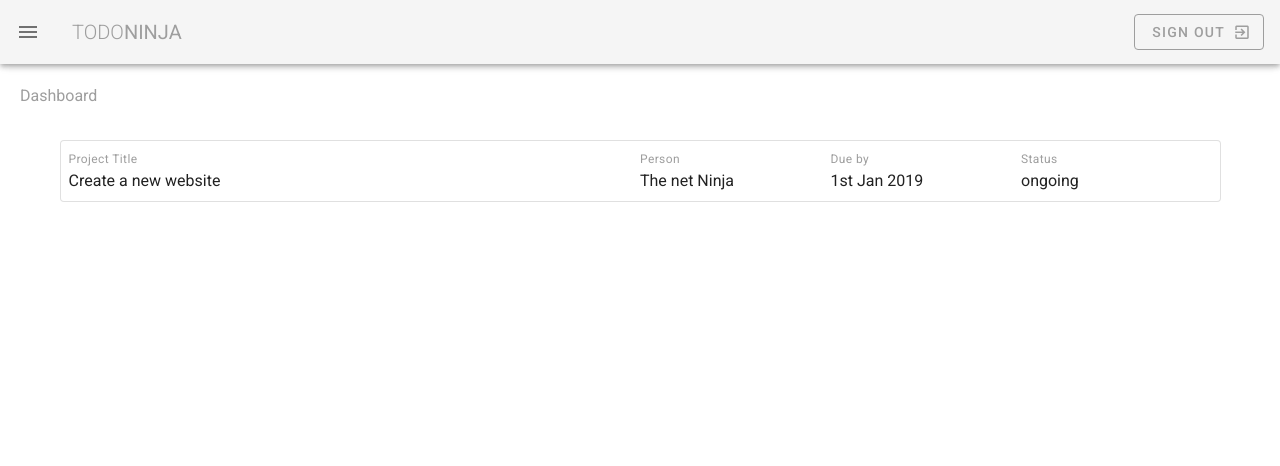
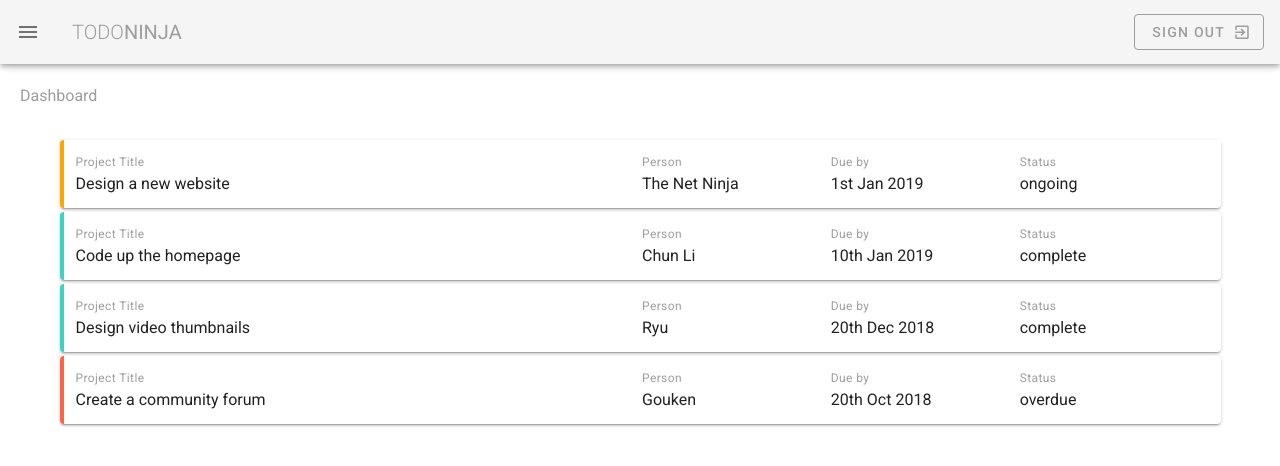
Before and after one commit to vinh-khang/vue-project-training, a Vue app: page / in a window 1280 px wide. Shown: the top 466 px of the page. Built offline with nearby package versions, Linux system fonts and the light colour scheme.

Commit message:
dummy project data code update

```diff
--- a/src/views/DashboardView.vue
+++ b/src/views/DashboardView.vue
@@ -2,26 +2,53 @@
   <div class="home">
     <div class="subheading grey--text ma-5">Dashboard</div>
     <v-container class="my-5">
-     <v-card flat outlined class="pa-5">
-        <v-layout row wrap>
+      <v-card class="white pa-3 mb-1" v-for="project in projects" :key="project.title">
+        <v-layout row wrap :class="`pa-3 project ${project.status}`">
           <v-flex xs12 md6>
             <div class="caption grey--text">Project Title</div>
-            <div>Create a new website</div>
+            <div>{{project.title}}</div>
           </v-flex>
           <v-flex xs6 sm4 md2>
             <div class="caption grey--text">Person</div>
-            <div>The net Ninja</div>
+            <div>{{project.person}}</div>
           </v-flex>
           <v-flex xs6 sm4 md2>
             <div class="caption grey--text">Due by</div>
-            <div>1st Jan 2019</div>
+            <div>{{project.due}}</div>
           </v-flex>
           <v-flex xs6 sm4 md2>
             <div class="caption grey--text">Status</div>
-            <div>ongoing</div>
+            <div>{{project.status}}</div>
           </v-flex>
         </v-layout>
       </v-card>
     </v-container>
   </div>
 </template>
+
+<script>
+  export default {
+    name: 'DashboardView',
+    data(){
+      return {
+        projects: [
+          { title: 'Design a new website', person: 'The Net Ninja', due: '1st Jan 2019', status: 'ongoing', content: 'Lorem ipsum dolor sit amet consectetur adipisicing elit. Sunt consequuntur eos eligendi illum minima adipisci deleniti, dicta mollitia enim explicabo fugiat quidem ducimus praesentium voluptates porro molestias non sequi animi!'},
+          { title: 'Code up the homepage', person: 'Chun Li', due: '10th Jan 2019', status: 'complete', content: 'Lorem ipsum dolor sit amet consectetur adipisicing elit. Sunt consequuntur eos eligendi illum minima adipisci deleniti, dicta mollitia enim explicabo fugiat quidem ducimus praesentium voluptates porro molestias non sequi animi!'},
+          { title: 'Design video thumbnails', person: 'Ryu', due: '20th Dec 2018', status: 'complete', content: 'Lorem ipsum dolor sit amet consectetur adipisicing elit. Sunt consequuntur eos eligendi illum minima adipisci deleniti, dicta mollitia enim explicabo fugiat quidem ducimus praesentium voluptates porro molestias non sequi animi!'},
+          { title: 'Create a community forum', person: 'Gouken', due: '20th Oct 2018', status: 'overdue', content: 'Lorem ipsum dolor sit amet consectetur adipisicing elit. Sunt consequuntur eos eligendi illum minima adipisci deleniti, dicta mollitia enim explicabo fugiat quidem ducimus praesentium voluptates porro molestias non sequi animi!'},
+        ]
+      }
+    }
+  }
+</script>
+<style>
+.project.complete{
+  border-left: 4px solid #3CD1C2;
+}
+.project.ongoing{
+  border-left: 4px solid orange
+}
+.project.overdue{
+  border-left: 4px solid tomato;
+}
+</style>
```
